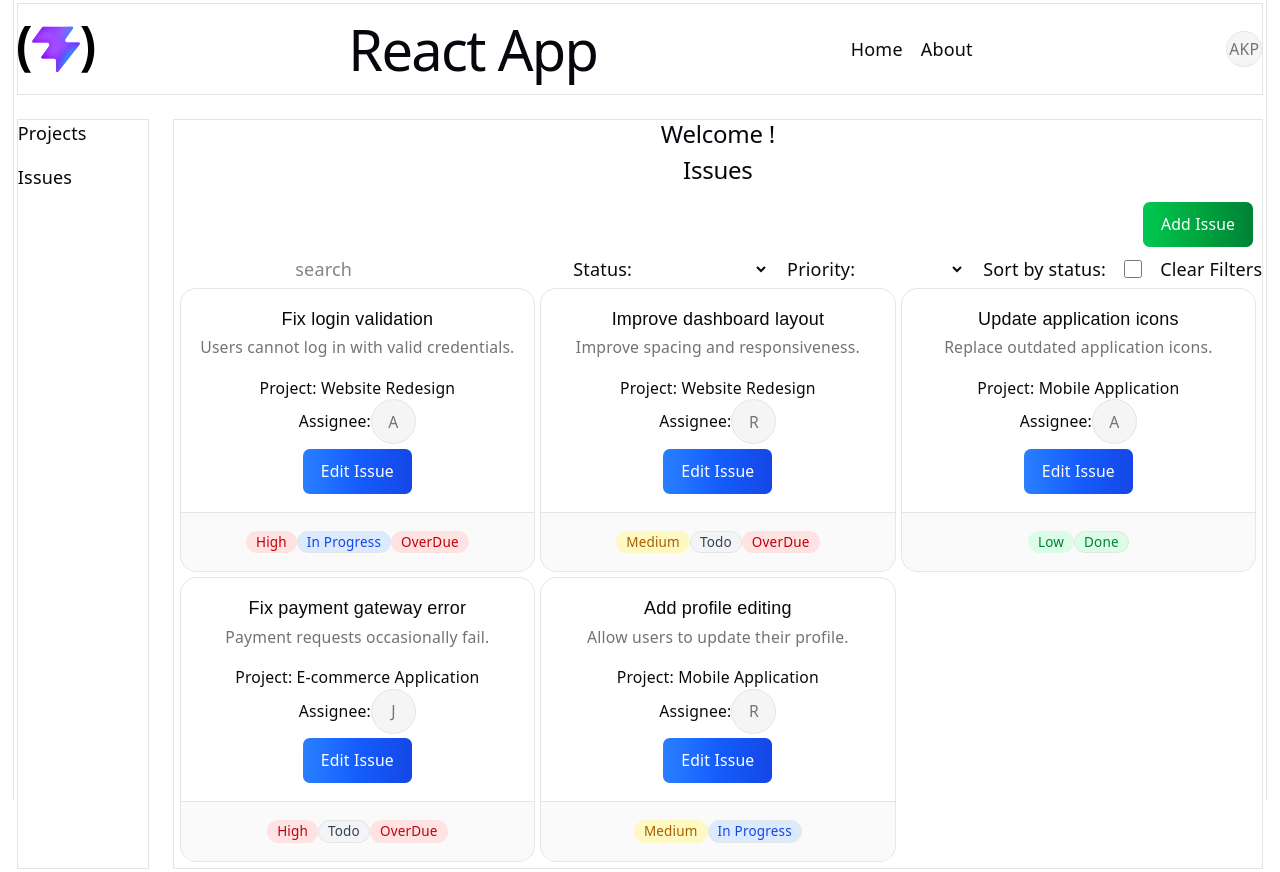
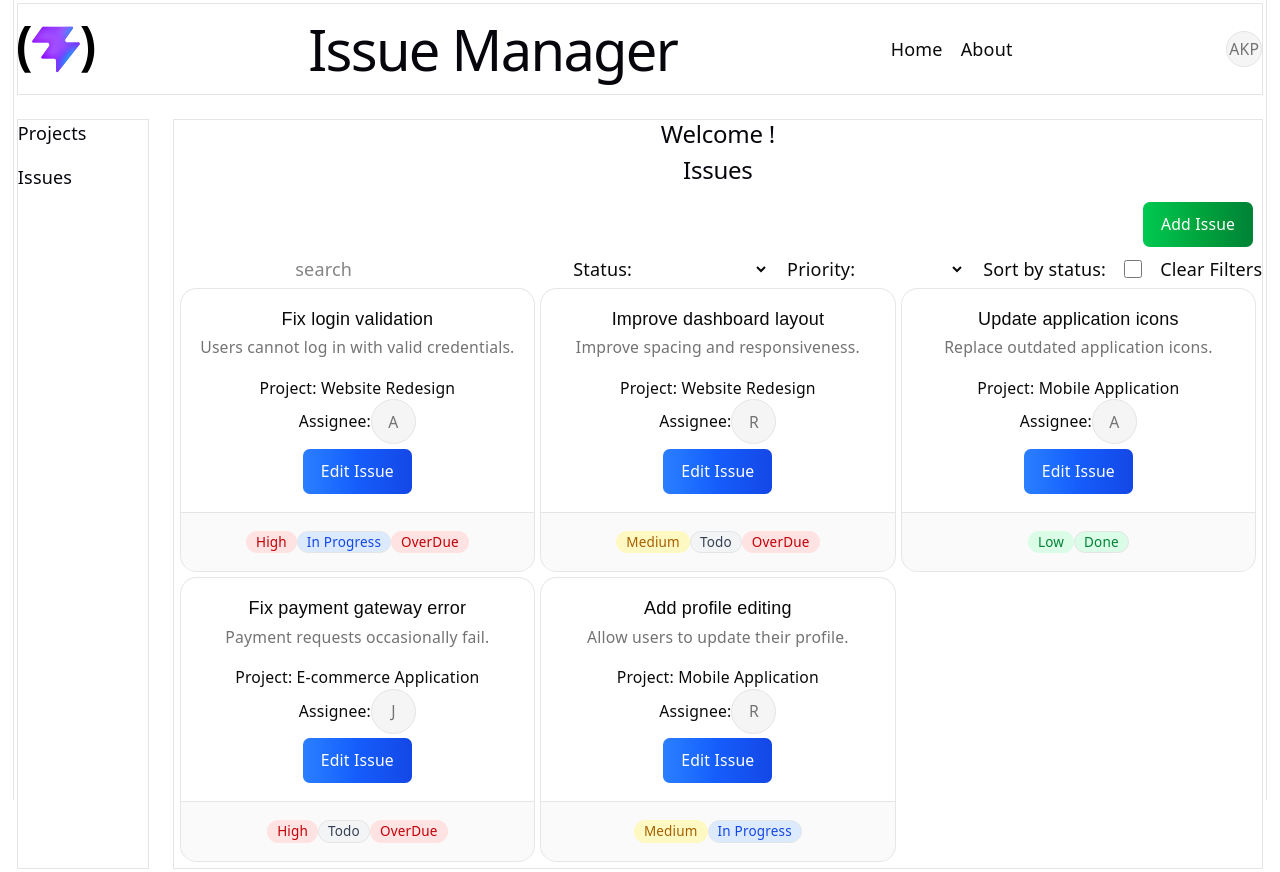
Before and after one commit to akshaykkl10/Phase2, a React (Vite) app in the folder day25/: page / in a window 1280 px wide. Built offline with nearby package versions, Linux system fonts and the light colour scheme.

Commit message:
fix: changed app title and header

```diff
--- a/day25/index.html
+++ b/day25/index.html
@@ -4,7 +4,7 @@
     <meta charset="UTF-8" />
     <link rel="icon" type="image/svg+xml" href="/favicon.svg" />
     <meta name="viewport" content="width=device-width, initial-scale=1.0" />
-    <title>day20</title>
+    <title>Issue System</title>
   </head>
   <body>
     <div id="root"></div>
--- a/day25/src/components/Header.tsx
+++ b/day25/src/components/Header.tsx
@@ -5,7 +5,7 @@ export default function Header() {
     return (
         <header className="header">
             <img src={viteLogo} alt="Profile Badge" />
-            <h1>React App</h1>
+            <h1>Issue Manager</h1>
             <nav>
                 <ul id='header-links'>
                     <li>Home</li>
```
